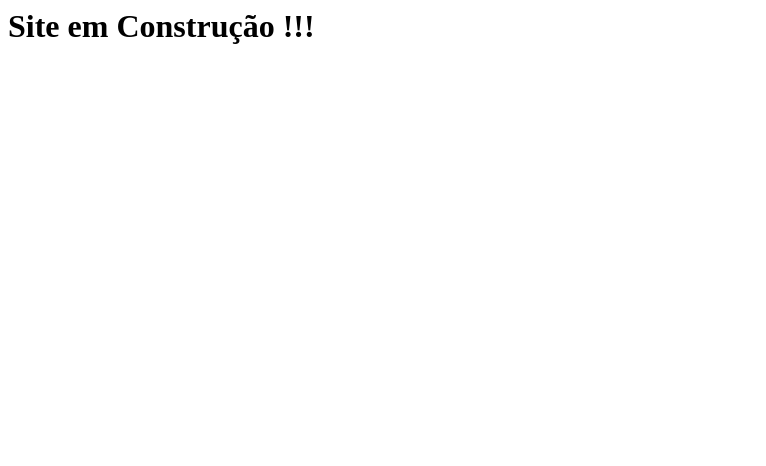
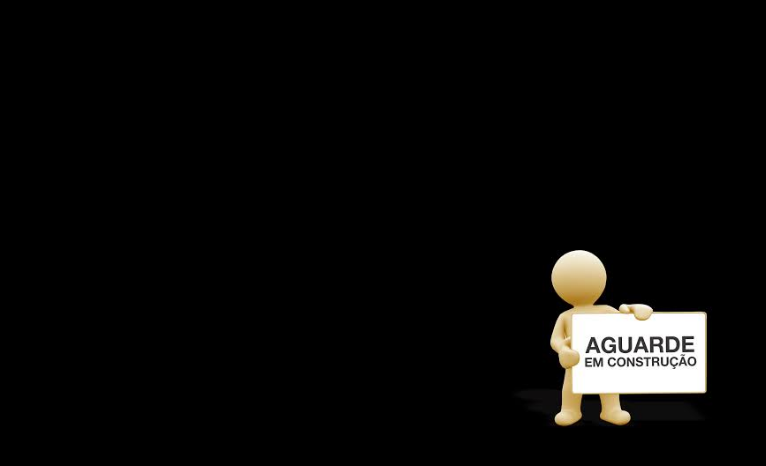
Before and after one commit to joicedantasefernando/joicedantasefernando.github.io, a plain HTML site: page index.html in a window 1280 px wide. Shown: the whole page, without its empty margins (0-766 px from the left). Drawn offline with Linux system fonts and the light colour scheme.

Commit message:
img em contrucao

```diff
--- a/index.html
+++ b/index.html
@@ -1,5 +1,18 @@
 <html>
+  <head>
+    <title>Web Site da duapla Joice Dantas e Fernando</title>
+    <style type="text/css">
+      #img {
+         position: absolute;
+         left: 500px; /* posiciona a 90px para a esquerda */
+         top: 250px; /* posiciona a 70px para baixo */
+       }
+    </style>
+  </head>
 
-<h1>Site em Construção !!!</h1>
-
+  <body bgcolor="#000000">
+    <div>
+      <img src="emConstrucao.jpg" width="220" hegth="80" alt="em contrução" id="img" />
+    </div>
+  </body>
 </html>
```
Also changed, not shown: emConstrucao.jpg (added).
